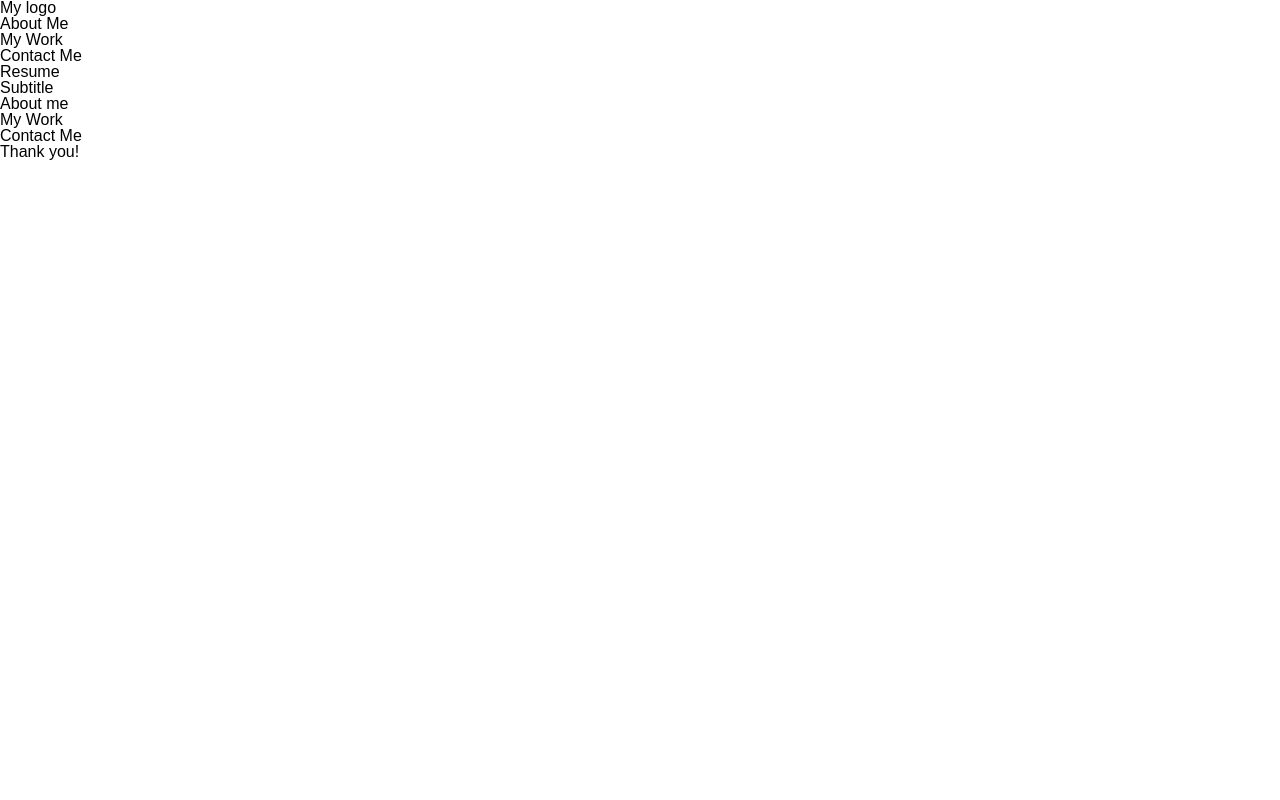
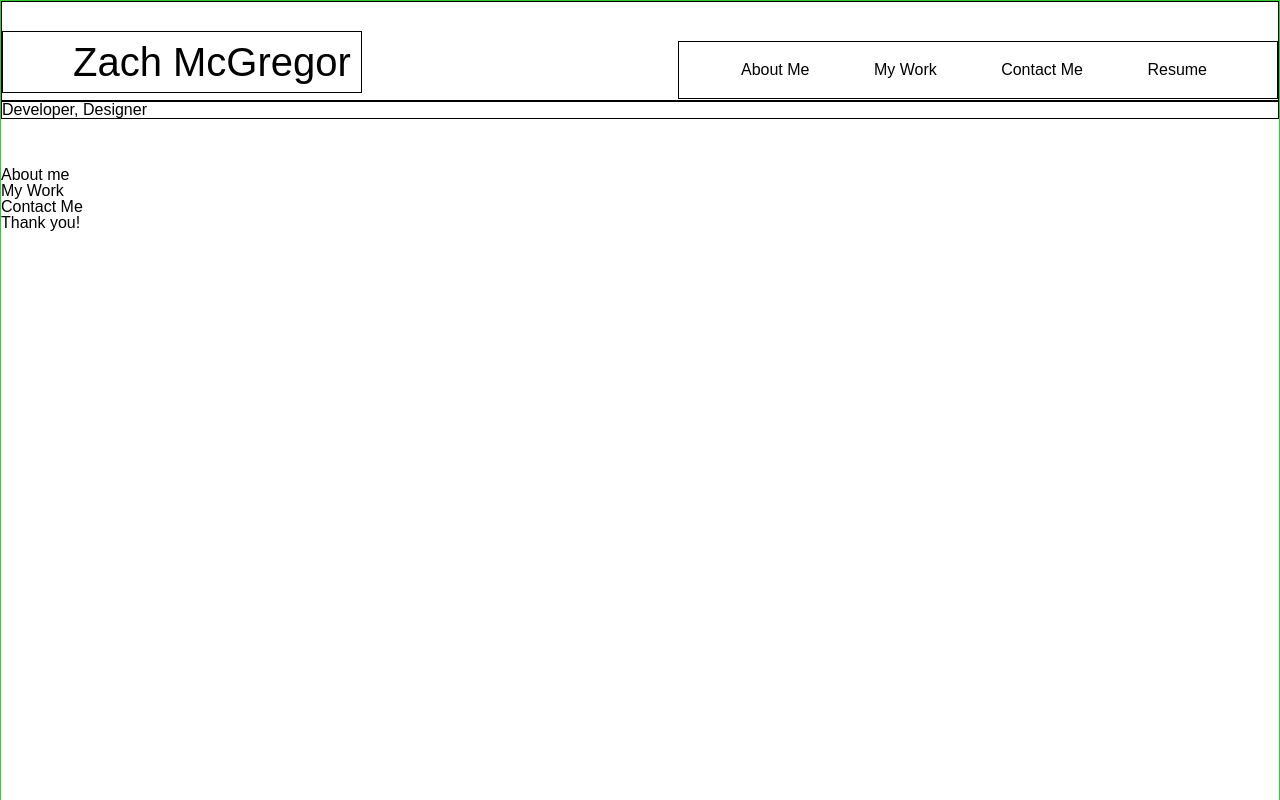
Before and after one commit to zachmc27/challenge-02-portfolio, a plain HTML site: page index.html in a window 1280 px wide. Shown: the top 800 px of the page. Drawn offline with Linux system fonts and the light colour scheme.

Commit message:
added some css structure

```diff
--- a/assets/style.css
+++ b/assets/style.css
@@ -0,0 +1,51 @@
+:root{
+    --primary: ;
+    --secondary: ;
+    --tertiary: ;
+    --light: ;
+    --dark: ;
+}
+
+* {
+    font-family: sans-serif;
+}
+
+body {
+    border: 1px solid limegreen;
+    width: 100%;
+    height: 300vh;
+}
+
+header {
+    position: relative;
+    border: 1px solid;
+    height: 100px;
+}
+
+nav {
+    position: absolute;
+    border: 1px solid;
+    width: 600px;
+    right: 0px;
+    top: 40%;
+    text-align: right;
+    padding: 20px;
+}
+
+nav ul li {
+    display: inline;
+    margin: 10px;
+    margin-right: 50px
+}
+
+header span {
+    position: absolute;
+    border: 1px solid;
+    top: 30%;
+    font-size: 40px;
+    padding: 10px 10px 10px 70px;
+}
+
+.cover {
+    border: 1px solid;
+}
--- a/index.html
+++ b/index.html
@@ -9,7 +9,7 @@
 </head>
 <body>
     <header>
-        <span>My logo</span>
+        <span>Zach McGregor</span>
         <nav>
             <ul>
                 <li>About Me</li>
@@ -20,9 +20,13 @@
         </nav>
     </header>
 
-    <section>
-        <span>Subtitle</span>
+
+    <section class="cover">
+        <span>Developer, Designer</span>
     </section>
+    <br>
+    <br>
+    <br>
 
     <main>
         <section>About me</section>
```
